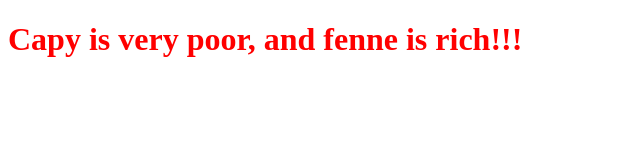
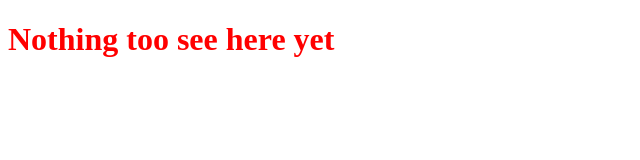
Before and after one commit to Virtknight/Website, a plain HTML site: page index.html in a window 1280 px wide. Shown: the whole page, without its empty margins (0-640 px from the left). Drawn offline with Linux system fonts and the light colour scheme.

Commit message:
Temporary message

```diff
--- a/index.html
+++ b/index.html
@@ -7,7 +7,7 @@
     <link rel="stylesheet" href="style.css">
 </head>
 <body>
-    <h1>Capy is very poor, and fenne is rich!!!</h1>
+    <h1>Nothing too see here yet</h1>
 
 </body>
 </html>
```
